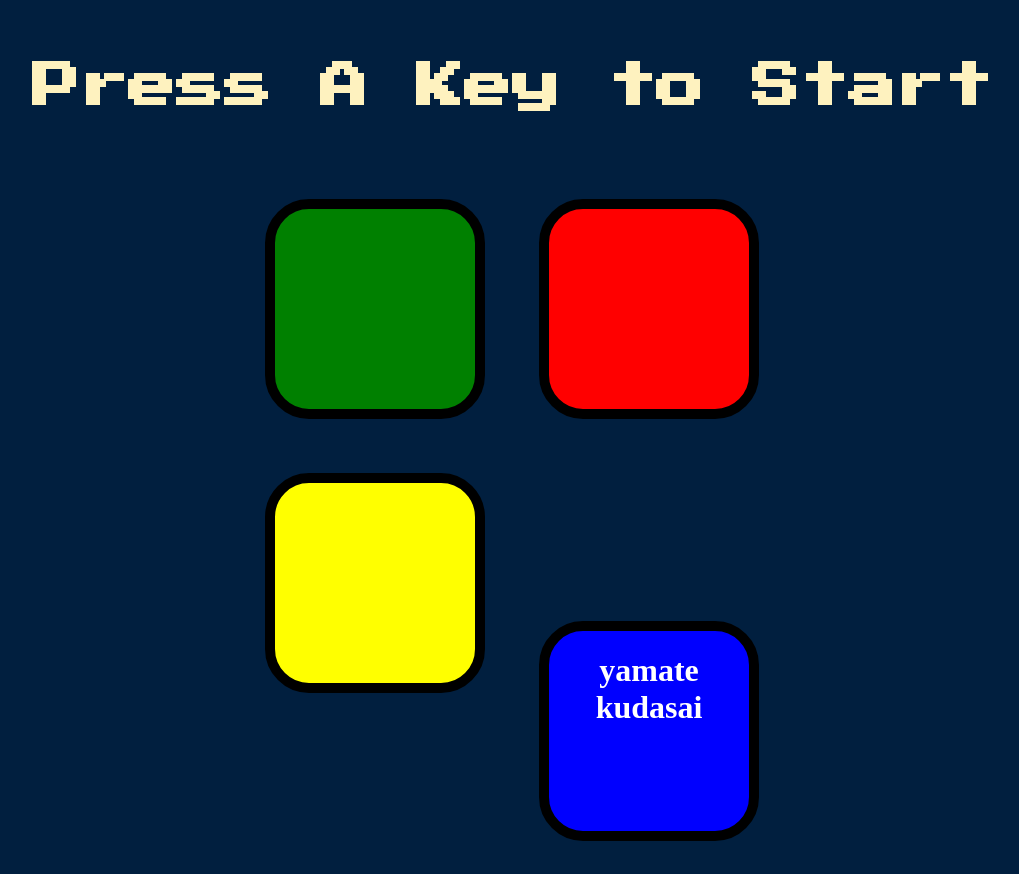
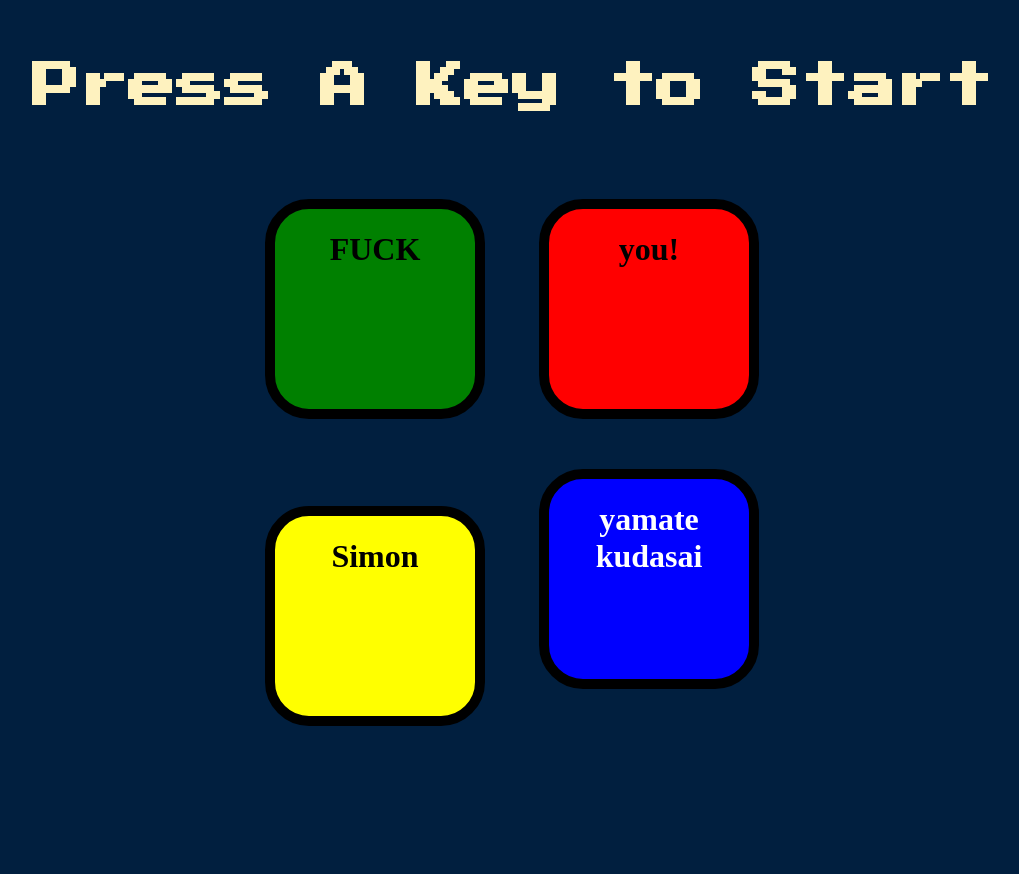
Before and after one commit to Saheer231102/simongame, a plain HTML site: page index.html in a window 1280 px wide. Shown: the whole page, without its empty margins (128-1147 px from the left). After the commit the page ends 800 px from the top, so only its background shows below. Drawn offline with nearby package versions, Linux system fonts and the light colour scheme.

Commit message:
Update index.html

```diff
--- a/index.html
+++ b/index.html
@@ -14,18 +14,18 @@
     <div lass="row">
 
       <div type="button" id="green" class="btn green">
-
+<h1>FUCK</h1>
       </div>
 
       <div type="button" id="red" class="btn red">
-
+<h1>you!</h1>
       </div>
     </div>
 
     <div class="row">
 
       <div type="button" id="yellow" class="btn yellow">
-
+<h1>Simon</h1>
       </div>
       <div type="button" id="blue" class="btn blue">
 <h1> yamate kudasai</h1>
```
